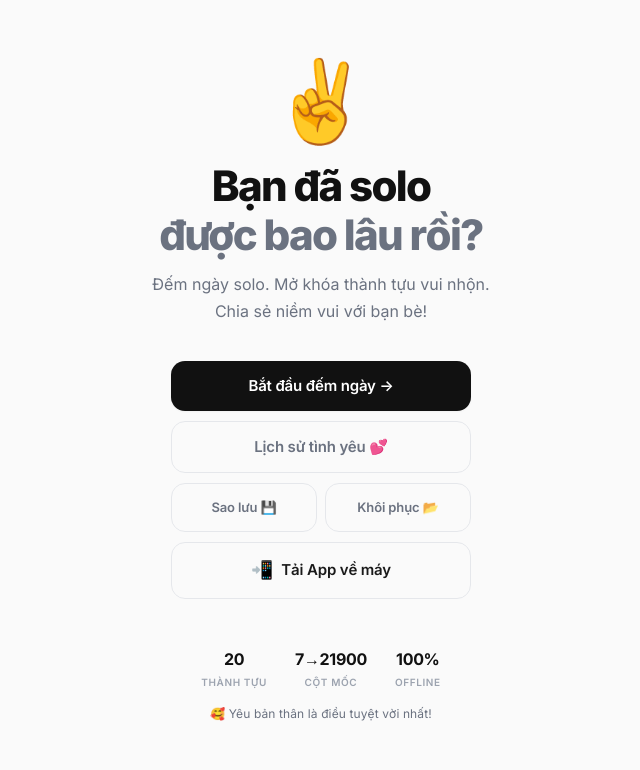
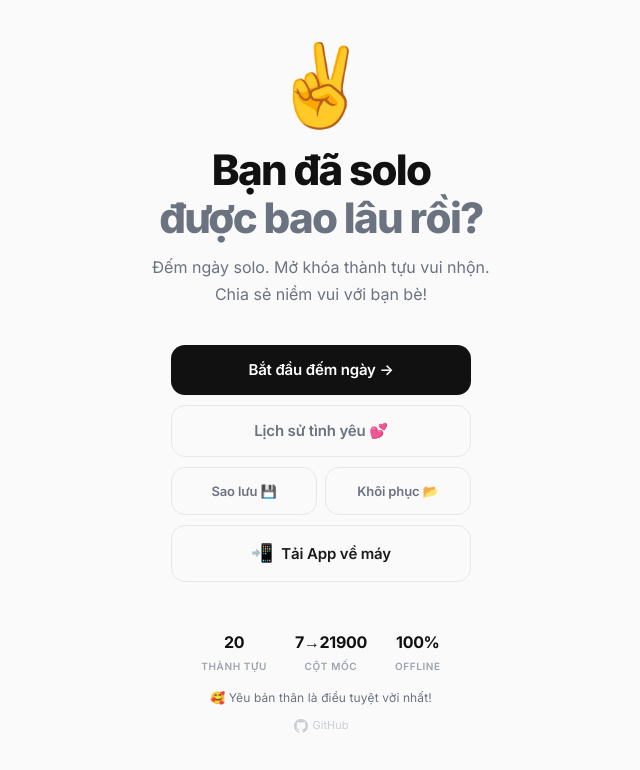
Before and after one commit to nguyendangkin/soloday, a Next.js app: page / in a window 1280 px wide. Shown: the top 770 px of the page, without its empty margins (319-959 px from the left). Built offline with nearby package versions, Linux system fonts and the light colour scheme.

Commit message:
feat: update domain to soloday.onrender.com, add GitHub link, rewrite README

```diff
--- a/app/components/CongratulationModal.tsx
+++ b/app/components/CongratulationModal.tsx
@@ -46,7 +46,7 @@
             });
 
             const link = document.createElement("a");
-            link.download = `solo-days-goodbye-${totalDays}.png`;
+            link.download = `soloday-goodbye-${totalDays}.png`;
             link.href = dataUrl;
             link.click();
         } catch {
@@ -300,7 +300,7 @@
                             fontFamily: "'Inter', 'SF Pro Display', system-ui, -apple-system, sans-serif",
                         }}
                     >
-                        solo-days.app
+                        soloday.onrender.com
                     </div>
                 </div>
 
--- a/app/components/Footer.tsx
+++ b/app/components/Footer.tsx
@@ -11,10 +11,34 @@
                     fontSize: 12,
                     color: "var(--text-muted)",
                     letterSpacing: "0.01em",
+                    marginBottom: 8,
                 }}
             >
                 🥰 Yêu bản thân là điều tuyệt vời nhất!
             </p>
+            <a
+                href="https://github.com/nguyendangkin/soloday"
+                target="_blank"
+                rel="noopener noreferrer"
+                title="GitHub"
+                style={{
+                    display: "inline-flex",
+                    alignItems: "center",
+                    gap: 5,
+                    fontSize: 11,
+                    color: "var(--text-dim)",
+                    textDecoration: "none",
+                    opacity: 0.5,
+                    transition: "opacity 0.2s ease",
+                }}
+                onMouseEnter={(e) => { e.currentTarget.style.opacity = "1"; }}
+                onMouseLeave={(e) => { e.currentTarget.style.opacity = "0.5"; }}
+            >
+                <svg width="14" height="14" viewBox="0 0 24 24" fill="currentColor">
+                    <path d="M12 0C5.37 0 0 5.37 0 12c0 5.31 3.435 9.795 8.205 11.385.6.105.825-.255.825-.57 0-.285-.015-1.23-.015-2.235-3.015.555-3.795-.735-4.035-1.41-.135-.345-.72-1.41-1.23-1.695-.42-.225-1.02-.78-.015-.795.945-.015 1.62.87 1.845 1.23 1.08 1.815 2.805 1.305 3.495.99.105-.78.42-1.305.765-1.605-2.67-.3-5.46-1.335-5.46-5.925 0-1.305.465-2.385 1.23-3.225-.12-.3-.54-1.53.12-3.18 0 0 1.005-.315 3.3 1.23.96-.27 1.98-.405 3-.405s2.04.135 3 .405c2.295-1.56 3.3-1.23 3.3-1.23.66 1.65.24 2.88.12 3.18.765.84 1.23 1.905 1.23 3.225 0 4.605-2.805 5.625-5.475 5.925.435.375.81 1.095.81 2.22 0 1.605-.015 2.895-.015 3.3 0 .315.225.69.825.57A12.02 12.02 0 0024 12c0-6.63-5.37-12-12-12z" />
+                </svg>
+                GitHub
+            </a>
         </footer>
     );
 }
--- a/app/components/ShareCard.tsx
+++ b/app/components/ShareCard.tsx
@@ -30,7 +30,7 @@
             });
 
             const link = document.createElement("a");
-            link.download = `solo-days-${totalDays}.png`;
+            link.download = `soloday-${totalDays}.png`;
             link.href = dataUrl;
             link.click();
         } catch {
@@ -138,7 +138,7 @@
                         fontFamily: "'Inter', 'SF Pro Display', system-ui, -apple-system, sans-serif",
                     }}
                 >
-                    solo-days.app
+                    soloday.onrender.com
                 </div>
             </div>
 
--- a/app/history/page.tsx
+++ b/app/history/page.tsx
@@ -319,7 +319,7 @@
                         fontFamily: "'Inter', 'SF Pro Display', system-ui, -apple-system, sans-serif",
                     }}
                 >
-                    solo-days.app
+                    soloday.onrender.com
                 </div>
             </div>
 
--- a/app/layout.tsx
+++ b/app/layout.tsx
@@ -15,6 +15,7 @@
 };
 
 export const metadata: Metadata = {
+  metadataBase: new URL("https://soloday.onrender.com"),
   title: "Solo Days — Đếm Ngày Solo",
   description:
     "Bạn đã solo bao lâu rồi? Đếm ngày, mở khóa thành tựu vui nhộn, và chia sẻ với bạn bè!",
@@ -25,7 +26,7 @@
       "Đếm ngày solo, mở khóa thành tựu vui nhộn, chia sẻ với bạn bè!",
     type: "website",
     locale: "vi_VN",
-    url: "https://solo-days.app",
+    url: "https://soloday.onrender.com",
     images: [
       {
         url: "/icons/og-image.png",
--- a/lib/storage.ts
+++ b/lib/storage.ts
@@ -122,7 +122,7 @@
     if (!isBrowser()) return;
 
     const backup: BackupData = {
-        appId: "solo-days",
+        appId: "soloday",
         version: 1,
         exportedAt: new Date().toISOString(),
         data: {
@@ -140,7 +140,7 @@
         .toISOString()
         .slice(0, 10)
         .replace(/-/g, "");
-    link.download = `solo-days-backup-${dateStr}.json`;
+    link.download = `soloday-backup-${dateStr}.json`;
     link.href = url;
     link.click();
     URL.revokeObjectURL(url);
@@ -170,7 +170,7 @@
         const parsed = JSON.parse(text) as BackupData;
 
         // Validate top-level structure
-        if (parsed.appId !== "solo-days" || typeof parsed.version !== "number") {
+        if ((parsed.appId !== "soloday" && parsed.appId !== "solo-days") || typeof parsed.version !== "number") {
             return {
                 success: false,
                 message: "File không đúng định dạng Solo Days.",
--- a/public/sw.js
+++ b/public/sw.js
@@ -1,5 +1,5 @@
 // Solo Days — Service Worker v3 (Optimized)
-const CACHE_NAME = "solo-days-v3";
+const CACHE_NAME = "soloday-v4";
 
 // Static assets to precache on install
 const PRECACHE_URLS = [
```
Also changed, not shown: public/robots.txt, 2 other files (tests, documents, lock files or other folders).
